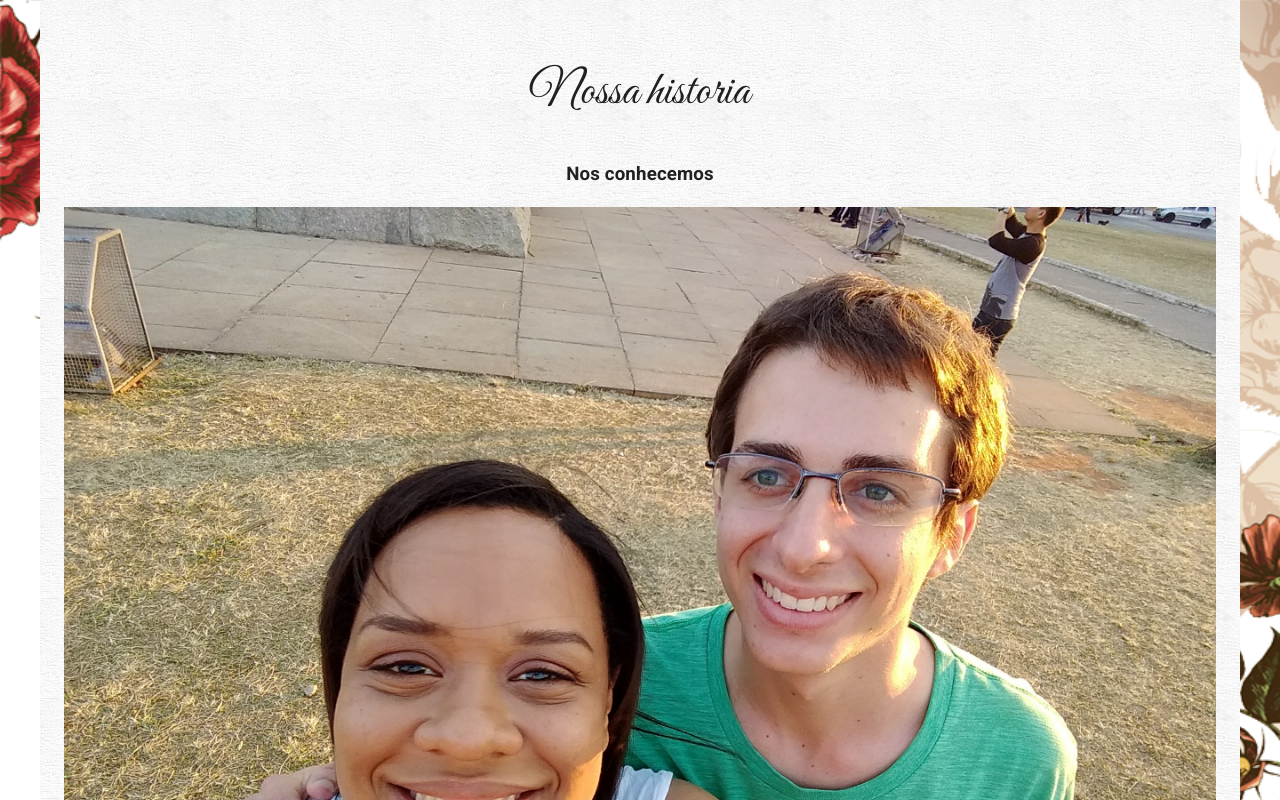
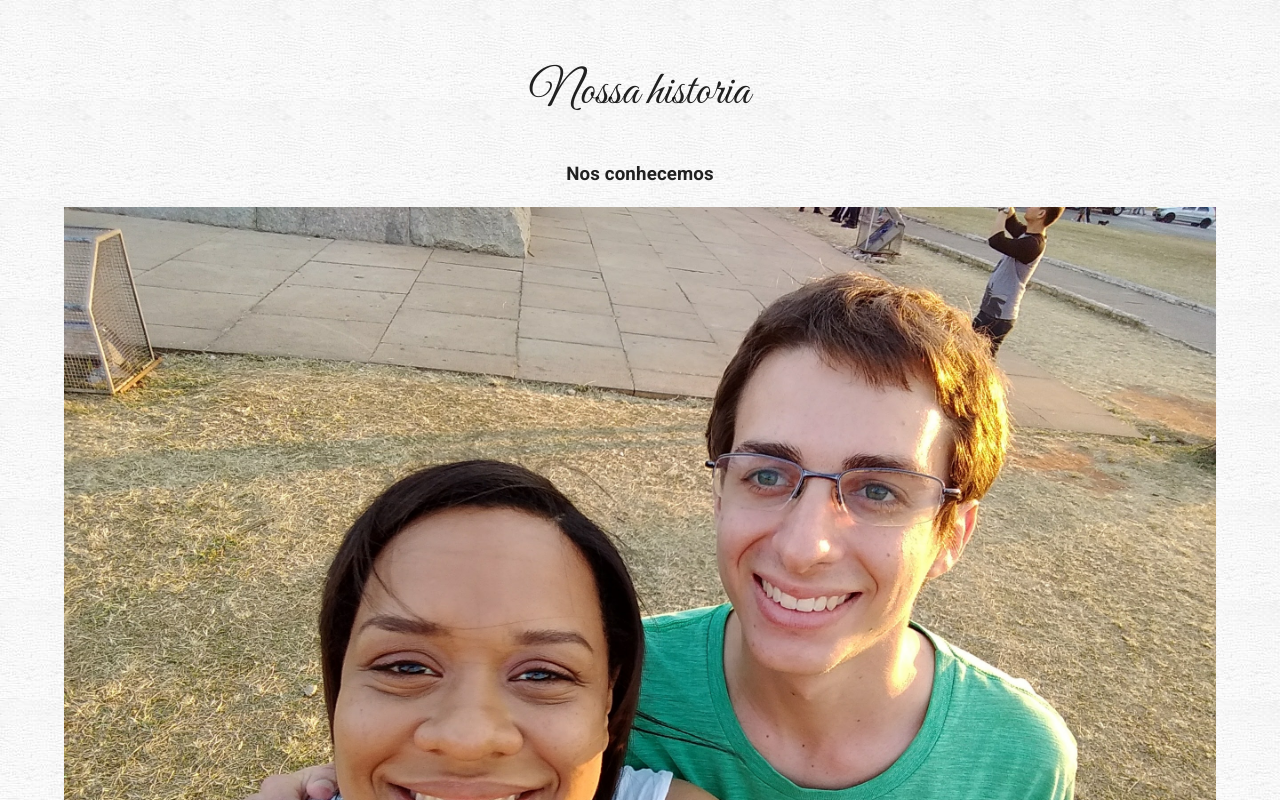
Before and after one commit to LucasDelboni/wedding, a React (Create React App) app: page / in a window 1280 px wide. Shown: the top 800 px of the page. Built offline with nearby package versions, Linux system fonts and the light colour scheme.

Commit message:
removing background

```diff
--- a/src/App.jsx
+++ b/src/App.jsx
@@ -13,9 +13,9 @@ import '@fontsource/roboto/700.css';
 
 function App() {
   return (
-    <div className="App" style={{backgroundSize: "100%", backgroundImage: "url('background.png')"}}>
+    <div className="App" style={{backgroundImage: "url('inner-background.jpg')"}}>
       <CssBaseline />
-      <Container style={{backgroundImage: "url('inner-background.jpg')"}}>
+      <Container>
         <br></br>
         <History/>
         <Photos/>
```
